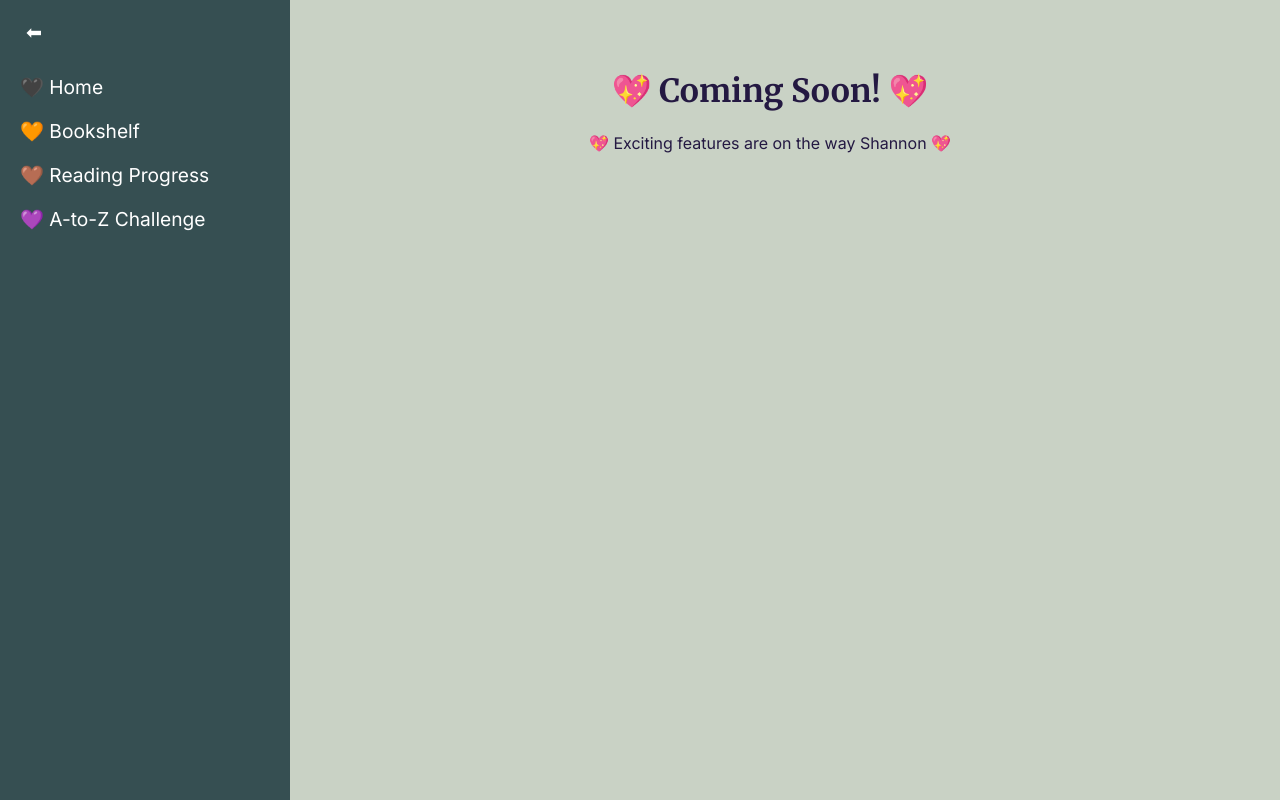
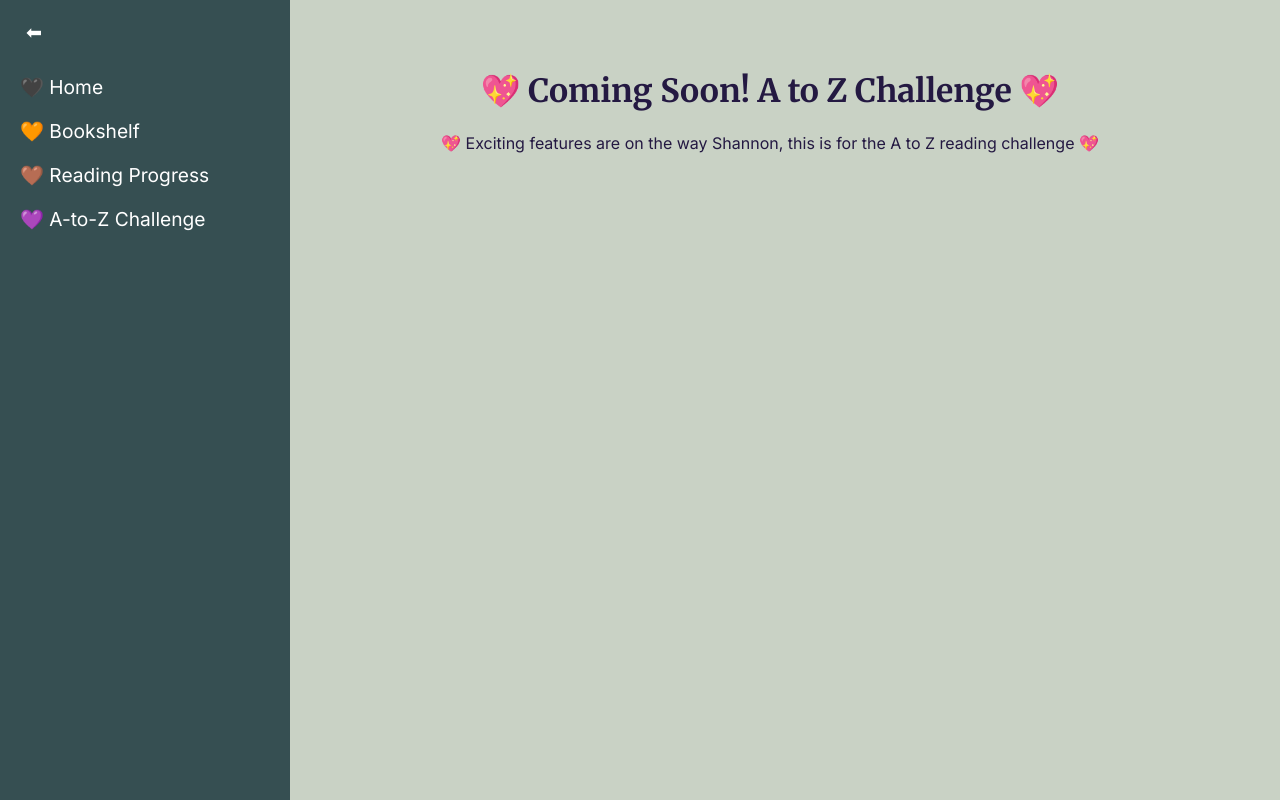
Before and after one commit to najaad/florilegium, a Vue app: page /atoz in a window 1280 px wide. Built offline with nearby package versions, Linux system fonts and the light colour scheme.

Commit message:
Update AtoZView.vue

```diff
--- a/src/views/AtoZView.vue
+++ b/src/views/AtoZView.vue
@@ -1,7 +1,7 @@
 <template>
   <div class="coming-soon">
-    <h1>💖 Coming Soon! 💖</h1>
-    <p> 💖 Exciting features are on the way Shannon 💖 </p>
+    <h1>💖 Coming Soon!  A to Z Challenge 💖</h1>
+    <p> 💖 Exciting features are on the way Shannon, this is for the A to Z reading challenge 💖 </p>
   </div>
 </template>
 
```
